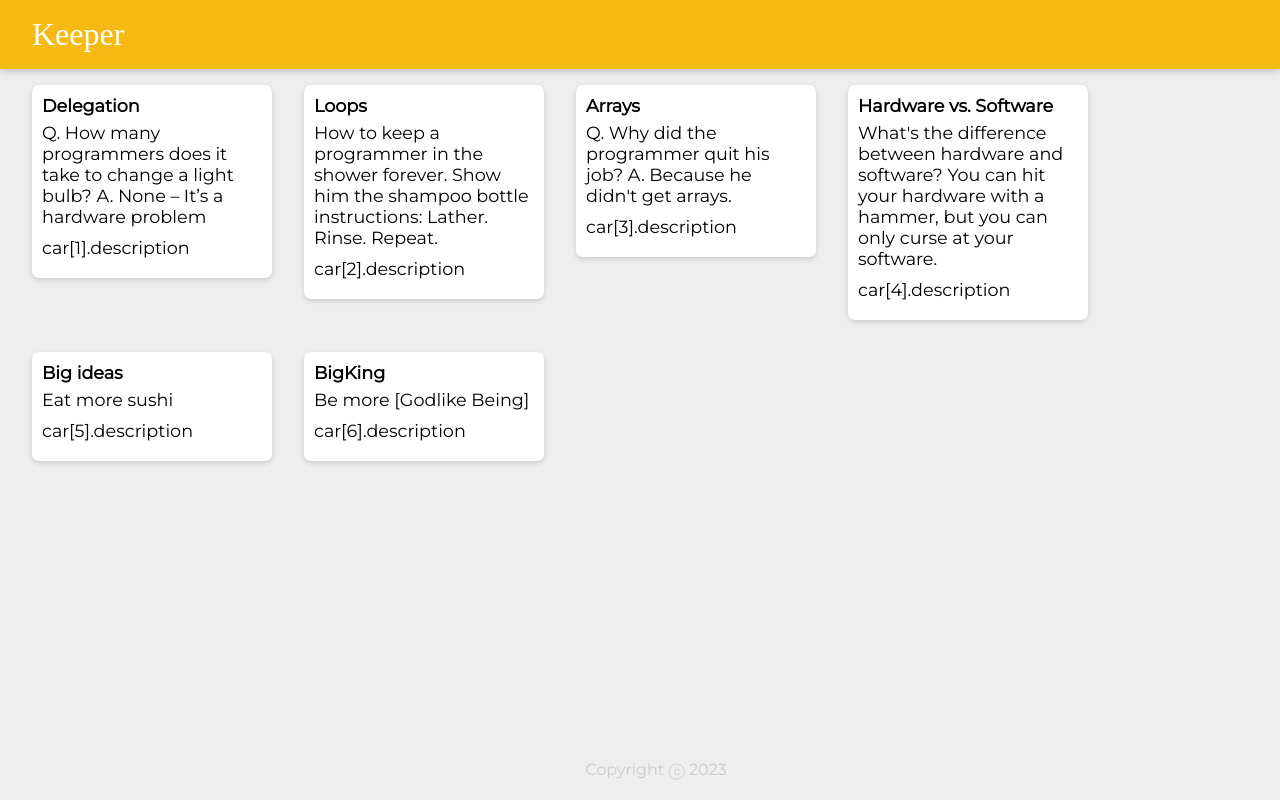
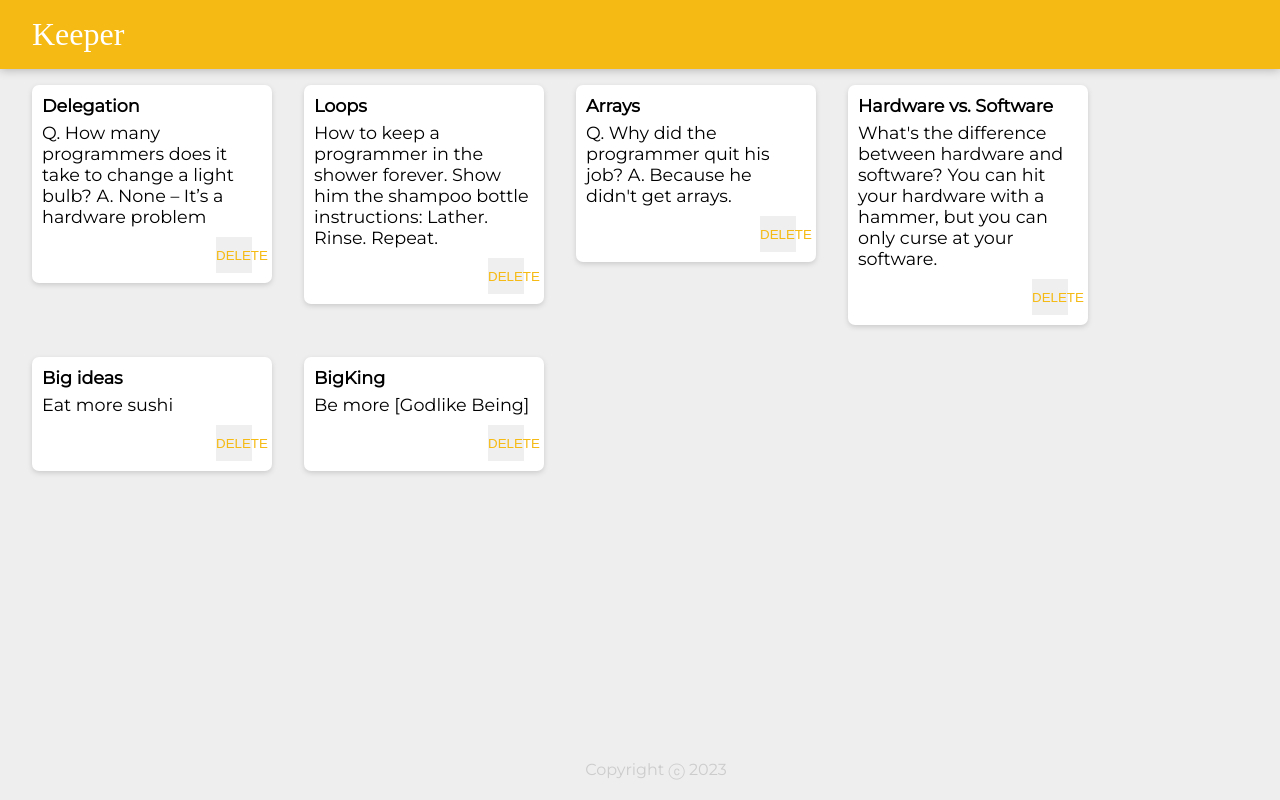
Before and after one commit to Carlos-F-Braga/React-Keeper-App, a React (Create React App) app: page / in a window 1280 px wide. Built offline with nearby package versions, Linux system fonts and the light colour scheme; a web font is replaced by a local one.

Commit message:
note changed

```diff
--- a/src/components/Note.jsx
+++ b/src/components/Note.jsx
@@ -5,7 +5,7 @@ function Note(props) {
     <div className="note">
       <h1>{props.title}</h1>
       <p>{props.content}</p>
-      <p>{props.info}</p>
+      <button>DELETE</button>
     </div>
   );
 }
```
